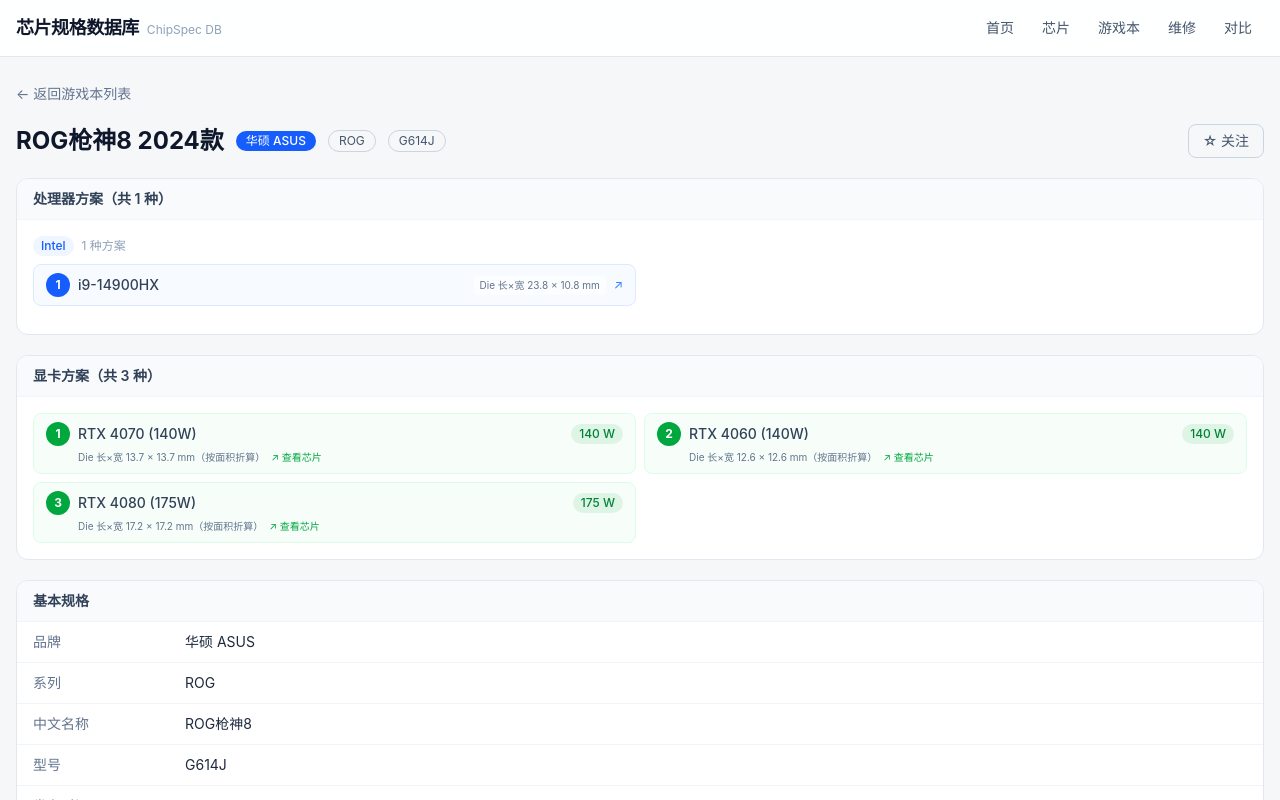
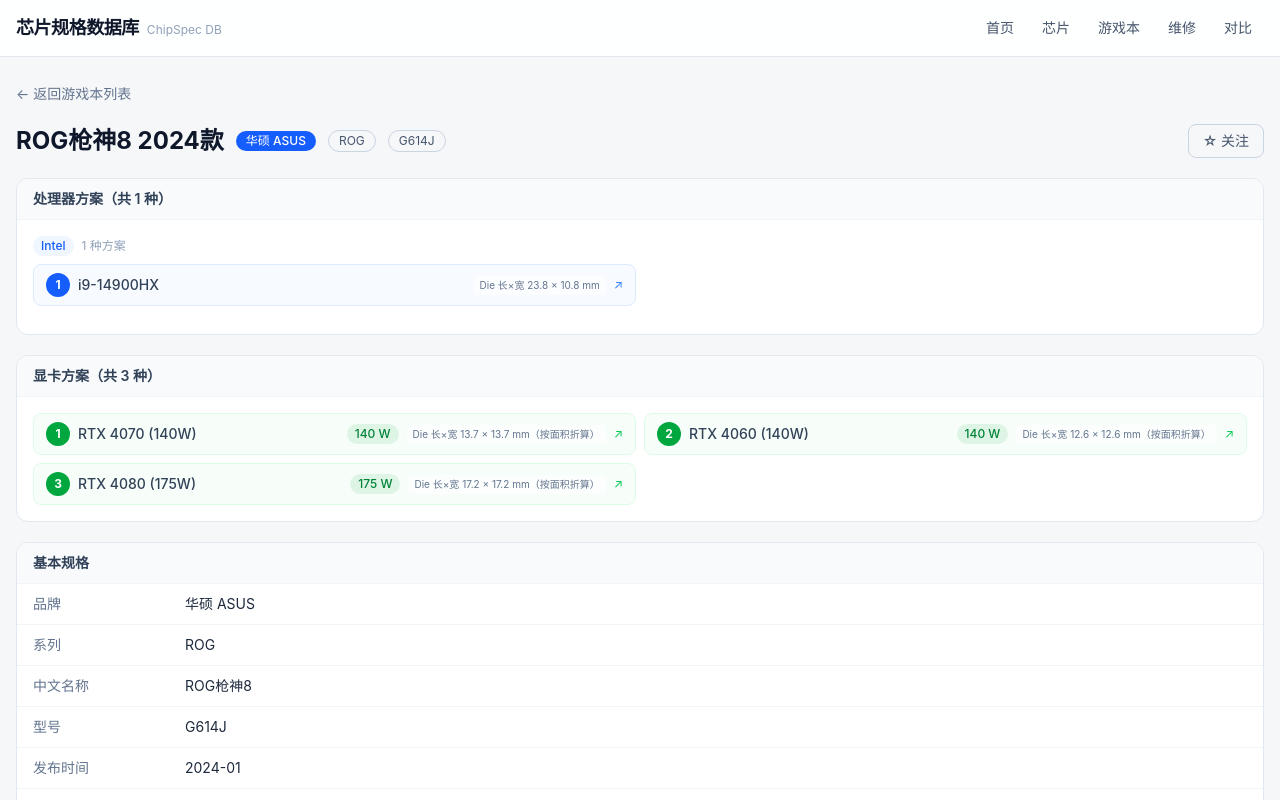
Before and after one commit to Duozh08/chipspec-db, a React (Vite) app: page /#/laptop/asus-rog-8-g614j in a window 1280 px wide. Shown: the top 800 px of the page. Built offline with nearby package versions, Linux system fonts and the light colour scheme.

Commit message:
游戏本详情页：显卡方案卡 Die 长宽移至右侧，与处理器方案卡一致
- GPU 卡 Die 长×宽数据从第二行移到卡片右侧（与 CPU 卡同款徽标样式）
- 保留功耗徽标和 ↗ 跳转指示

```diff
--- a/src/pages/LaptopDetailPage.tsx
+++ b/src/pages/LaptopDetailPage.tsx
@@ -242,7 +242,6 @@
               const power = parsePower(gpu);
               const chipInfo = matchGpu(gpu);
               const inner = (
-                <>
                 <div className="flex items-center gap-2">
                   <span className="flex h-6 w-6 shrink-0 items-center justify-center rounded-full bg-green-600 text-xs font-bold text-white">
                     {i + 1}
@@ -253,14 +252,15 @@
                       {power}
                     </span>
                   )}
+                  {chipInfo && (
+                    <>
+                      <span className="shrink-0 rounded bg-white/70 px-1.5 py-0.5 text-[10px] text-slate-500">
+                        Die 长×宽 {dieDimsSummary(chipInfo)}
+                      </span>
+                      <span className="shrink-0 text-xs text-green-500" aria-hidden>↗</span>
+                    </>
+                  )}
                 </div>
-                  {chipInfo && (
-                    <div className="mt-1 flex items-center gap-1.5 pl-8 text-[10px] text-slate-500">
-                      <span>Die 长×宽 {dieDimsSummary(chipInfo)}</span>
-                      <span className="text-green-600" aria-hidden>↗ 查看芯片</span>
-                    </div>
-                  )}
-                </>
               );
               return chipInfo ? (
                 <Link
```
Also changed, not shown: .workbuddy/memory/2026-08-06.md. Lines whose indentation alone changed are shown as unchanged.
